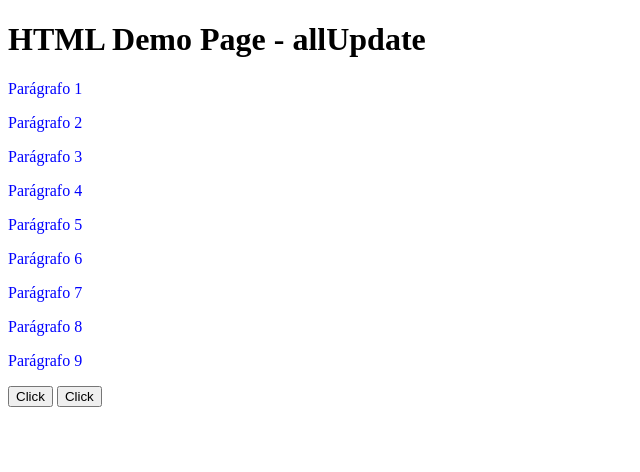
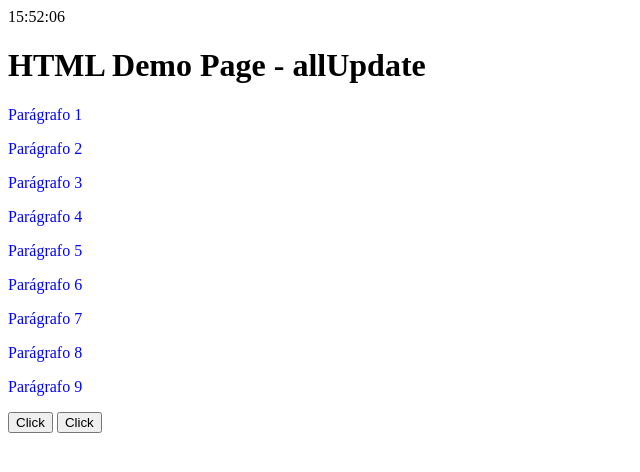
Before and after one commit to paaraujogit/pa-rumeuronext-git, a plain HTML site: page allUpdate/index.html in a window 1280 px wide. Shown: the whole page, without its empty margins (0-640 px from the left). Drawn offline with Linux system fonts and the light colour scheme.

Commit message:
adding clock

```diff
--- a/allUpdate/index.html
+++ b/allUpdate/index.html
@@ -2,6 +2,23 @@
 <html lang="en">
   <head>
     <title>Página HTML - Academia Java</title>
+    <script>
+function startTime() {
+    var today = new Date();
+    var h = today.getHours();
+    var m = today.getMinutes();
+    var s = today.getSeconds();
+    m = checkTime(m);
+    s = checkTime(s);
+    document.getElementById('txt').innerHTML =
+    h + ":" + m + ":" + s;
+    var t = setTimeout(startTime, 500);
+}
+function checkTime(i) {
+    if (i < 10) {i = "0" + i};  // add zero in front of numbers < 10
+    return i;
+}
+</script>
     <style>
        body {
          background-color: white;
@@ -16,7 +33,8 @@
       }
     </script>
   </head>
-  <body>
+  <body  onload="startTime()">
+  <div id="txt"></div>
     <h1>HTML Demo Page - allUpdate</h1>
     <p>Parágrafo 1</p>
     <p>Parágrafo 2</p>
```
